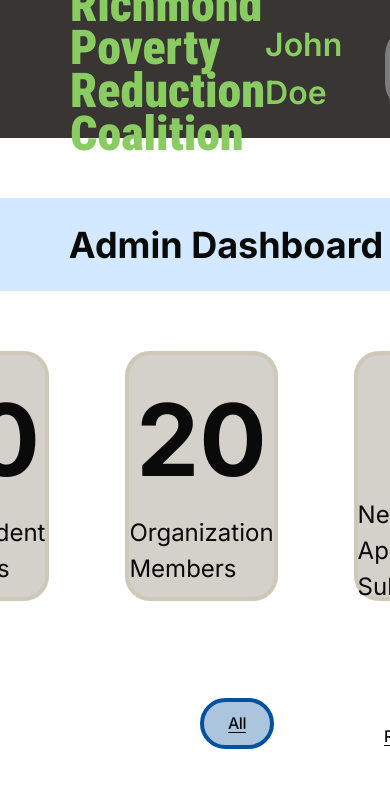
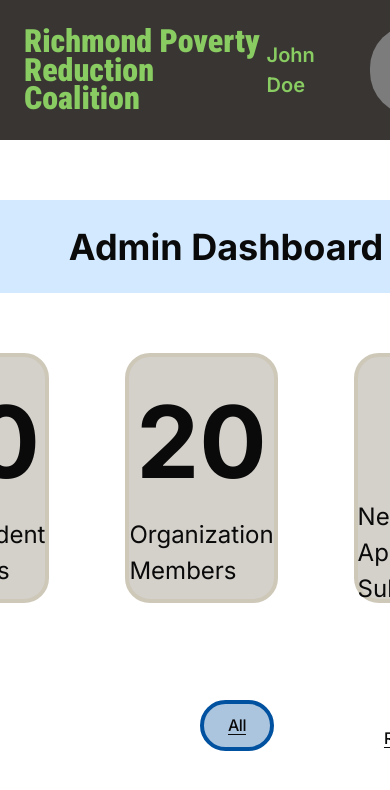
Before and after one commit to SFU-Blueprint/RPRC, a Next.js app: page /admin in a window 390 px wide. Shown: the top 790 px of the page. Built offline with nearby package versions, Linux system fonts and the light colour scheme.

Commit message:
fix: update sizing of navbar for responsiveness

```diff
--- a/components/AdminNavbar.tsx
+++ b/components/AdminNavbar.tsx
@@ -6,27 +6,51 @@ type AdminNavbarProps = {
 };
 
 export default function AdminNavbar({
-  adminName = 'Admin Name',
+  adminName,
   profilePictureUrl,
 }: AdminNavbarProps) {
   return (
-    <div className="h-34.5 bg-[#393533]">
-      <div className="flex items-center h-full justify-between ml-17.5 mr-17.5">
+    <div className="sticky top-0 z-50 w-full bg-[#393533]">
+      <div
+        className="
+          mx-auto
+          max-w-[120rem]
+          min-w-[30rem]
+          px-6 md:px-10 xl:px-16
+          h-[8.75rem]
+          flex items-center justify-between
+        "
+      >
         <p
-          className={`font-black text-[#89CC62] text-[48px] leading-[90%] ${robotoCondensed.className}`}
+          className={`
+            ${robotoCondensed.className}
+            font-black text-[#89CC62]
+            text-[2rem] sm:text-[2.5rem] xl:text-[3rem]
+            leading-[90%]
+          `}
         >
           Richmond Poverty <br />
           Reduction Coalition
         </p>
-        <div className="flex items-center gap-x-4">
+
+        <div className="flex items-center gap-4">
           <p
-            className={`${inter.className} text-[#89CC62] font-semibold text-[32px]`}
+            className={`
+              ${inter.className}
+              text-[#89CC62]
+              font-semibold
+              text-[1.25rem] sm:text-[1.5rem] xl:text-[2rem]
+            `}
           >
             {adminName}
           </p>
+
           {profilePictureUrl ? (
-            // eslint-disable-next-line @next/next/no-img-element
-            <img src={profilePictureUrl} alt="" className="h-22.5 w-22.5" />
+            <img
+              src={profilePictureUrl}
+              alt=""
+              className="h-22.5 w-22.5 rounded-full object-cover"
+            />
           ) : (
             <div className="h-22.5 w-22.5 rounded-full bg-[#7C7C7C]" />
           )}
```
